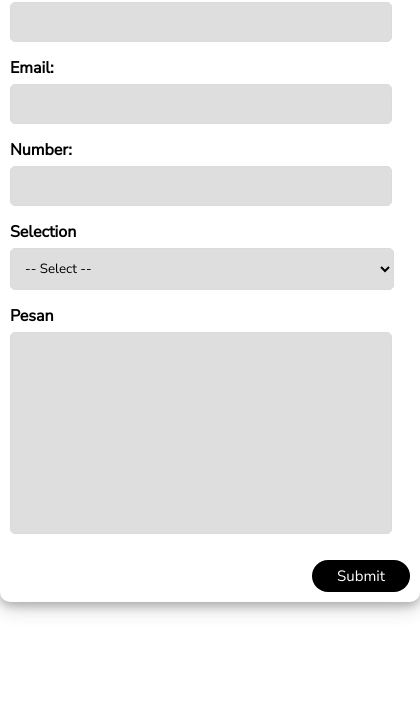
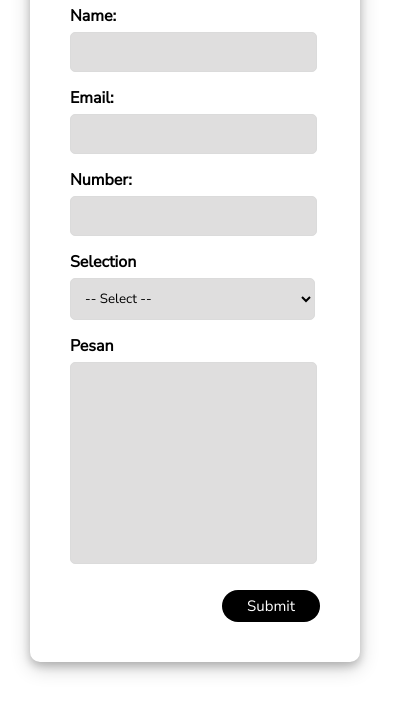
Before and after one commit to kizaruu27/dumbways-batch50-day1, a plain HTML site: page contact.html in a window 390 px wide. Shown: the part 260-972 px from the top of the page, 420 px wide, since content can reach past the window. Before the commit the page ends 912 px from the top, so only its background shows below. Drawn offline with nearby package versions, Linux system fonts and the light colour scheme.

Commit message:
add responsive page contact

```diff
--- a/css/contact.css
+++ b/css/contact.css
@@ -6,9 +6,9 @@
 }
 
 form {
-    width: 400px;
+    width: 600px;
     margin: 50px auto;
-    padding: 10px;
+    padding: 40px;
     border-radius: 10px;
     box-shadow:  0 4px 8px 0 rgba(0, 0, 0, 0.2), 0 6px 20px 0 rgba(0, 0, 0, 0.19);
 }
@@ -32,7 +32,7 @@ input, textarea, select {
 }
 
 select {
-    width: 96%;
+    width: 94%;
 }
 
 button {
@@ -60,3 +60,18 @@ form .button {
     display: flex;
     justify-content: right;
 }
+
+@media only screen and (max-width: 550px) {
+
+    form {
+        width: 250px;
+        margin: 50px auto;
+        padding: 40px;
+        border-radius: 10px;
+        box-shadow:  0 4px 8px 0 rgba(0, 0, 0, 0.2), 0 6px 20px 0 rgba(0, 0, 0, 0.19);
+    }
+
+    select {
+        width: 98%;
+    }
+}
```
